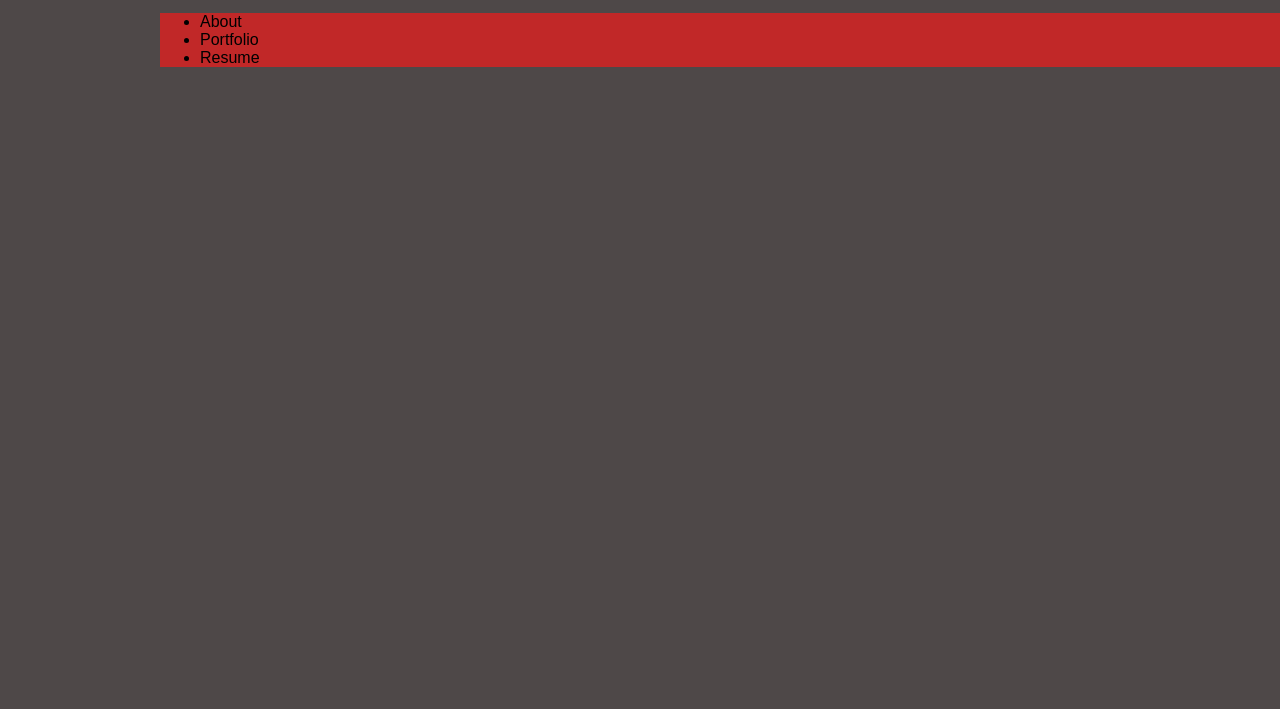
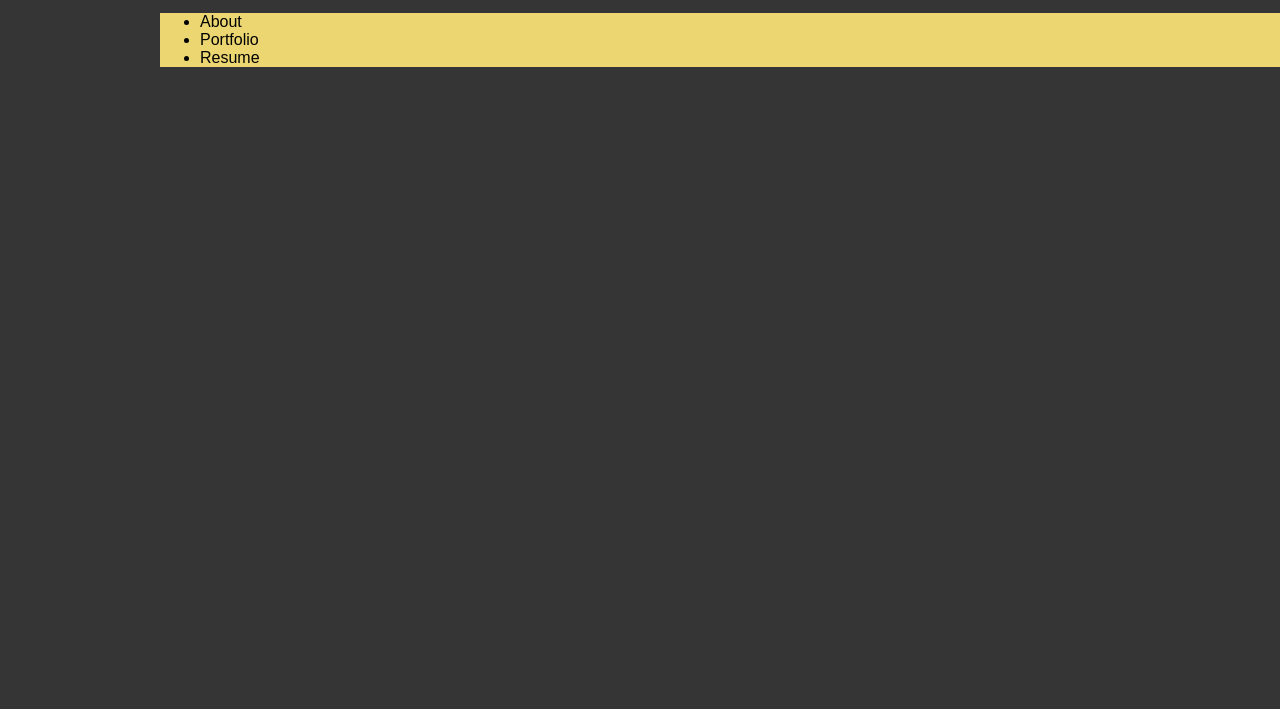
Before and after one commit to asmij/Website, a plain HTML site: page index.html in a window 1280 px wide. Shown: the part 91-800 px from the top of the page. Drawn offline with Linux system fonts and the light colour scheme.

Commit message:
Changed background and menubar colour

```diff
--- a/css/main.css
+++ b/css/main.css
@@ -7,7 +7,7 @@ body {
 	font-family: sans-serif;
 	margin: 0;
 	padding: 0;
-	background-color:#4E4848;
+	background-color:#353535;
 }
 
 #header {
@@ -29,7 +29,7 @@ body {
 #menubar {
 	width: auto;
 	height:auto;
-	background-color:#C12828;
+	background-color:#ECD672;
 	margin-left: 10em;
 	margin-right: auto;
 }
```
